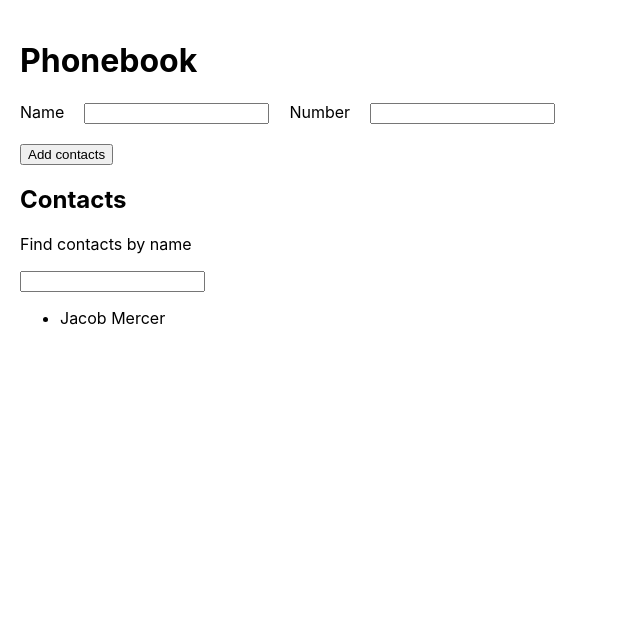
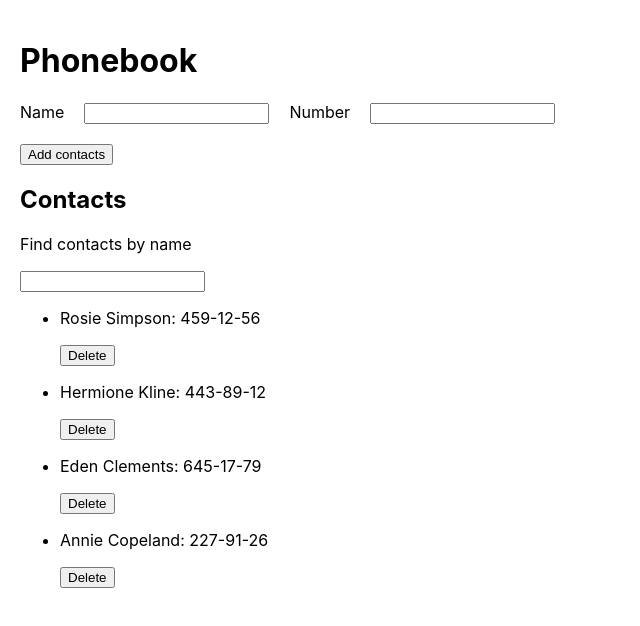
Before and after one commit to daria31v/goit-react-hw-02-phonebook, a React (Create React App) app: page / in a window 1280 px wide. Shown: the top 626 px of the page, without its empty margins (0-640 px from the left). Built offline with nearby package versions, Linux system fonts and the light colour scheme.

Commit message:
commit  4

```diff
--- a/package.json
+++ b/package.json
@@ -8,6 +8,7 @@
     "@testing-library/react": "^12.1.4",
     "@testing-library/user-event": "^13.5.0",
     "formik": "^2.2.9",
+    "nanoid": "^4.0.0",
     "prop-types": "^15.8.1",
     "react": "^18.1.0",
     "react-dom": "^18.1.0",
--- a/src/components/App.jsx
+++ b/src/components/App.jsx
@@ -2,75 +2,75 @@ import { Component } from 'react';
 import { Box } from './App.styled';
 import { ContactForm } from './ContactForm/ContactForm';
 import { Filter } from './Filter/Filter';
-// import { nanoid } from 'nanoid';
+import { ContactList } from './ContactList/ContactList';
+import { nanoid } from 'nanoid';
+// import { string } from 'prop-types';
+
 // ALERT for add 2 the same
-// id = nanoid ( ) //=> "V1StGXR8_Z5jdHi6B-myT"
 
 export class App extends Component {
   // for APP
   state = {
-    contacts: [],
+    contacts: [
+      { id: 'id-1', name: 'Rosie Simpson', number: '459-12-56' },
+      { id: 'id-2', name: 'Hermione Kline', number: '443-89-12' },
+      { id: 'id-3', name: 'Eden Clements', number: '645-17-79' },
+      { id: 'id-4', name: 'Annie Copeland', number: '227-91-26' },
+    ],
     filter: '',
   };
 
-  formSubmit = data => {
-    console.log(data)
+  // addContact =
+
+  addContact = (name, number) => {
+
+
+    this.setState(({ contacts }) => ({
+      contacts: [
+        {
+          id: nanoid(),
+          name,
+          number,
+        }, ...contacts,
+      ],
+    }))
   }
+  deleteContact = contactId => {
+    this.setState(prevState => ({
+      contacts: prevState.contacts.filter(contact => contact.id !== contactId),
+    }));
+  };
+
+
+
 
   hanleInputFilter = e => {
     console.log(e.currentTarget.value);
     this.setState({ filter: e.currentTarget.value });
-}
-
-//   hanleInputChange = e => {
-//     console.log(e.currentTarget);
-//     console.log(e.currentTarget.name);
-//     console.log(e.currentTarget.value);
-//     const { contacts, filter } = e.currentTarget;
-//     this.setState({[contacts]: filter})
-
-// }
-
-  // state = {
-  //   contacts: [],
-  //   name: '',
-  // };
-
-  // filter
-  //   state = {
-  //   contacts: [
-  //     {id: 'id-1', name: 'Rosie Simpson', number: '459-12-56'},
-  //     {id: 'id-2', name: 'Hermione Kline', number: '443-89-12'},
-  //     {id: 'id-3', name: 'Eden Clements', number: '645-17-79'},
-  //     {id: 'id-4', name: 'Annie Copeland', number: '227-91-26'},
-  //   ],
-  //   filter: '',
-  //   name: '',
-  //   number: ''
-  // }
+  };
 
 
   render() {
+    // const { contacts } = this.state;
+    // console.log({ contacts })
+
 
     return (
       <Box>
         <h1>Phonebook</h1>
-        <ContactForm onSubmit={this.formSubmit}
-          // onUpdate={this.hanleInputChange}
+        <ContactForm
+          onSubmit={this.addContact}
+
         />
         <h2>Contacts</h2>
-        <Filter onChange={this.hanleInputFilter}
-        value={this.state.filter}/>
+        <Filter onChange={this.hanleInputFilter} value={this.state.filter} />
 
-        {/* <ContactList
+        <ContactList
           items={this.state.contacts}
           onDelete={this.deleteContact}
-        /> */}
-          <ul>
-            <li>Jacob Mercer</li>
-          </ul>
-
+        />
       </Box>
     );
   }
+
 }
--- a/src/components/ContactForm/ContactForm.jsx
+++ b/src/components/ContactForm/ContactForm.jsx
@@ -1,4 +1,5 @@
-import {Button, FormAddContacts} from './ContactForm.styled'
+import { Button, FormAddContacts } from './ContactForm.styled';
+import { nanoid } from "nanoid";
 //  import { Formik, Form, Field, ErrorMessage } from 'formik';
 //  import * as yup from 'yup';
 //  import "yup-phone";
@@ -17,53 +18,48 @@ import { Component } from 'react';
 //     number: yup.string().phone().required()
 // });
 
-
-
-
 export class ContactForm extends Component {
   state = {
-        name:'',
+    name: '',
     number: '',
-    }
-
+  };
+  nameInputId = nanoid();
+  telInputId = nanoid();
   // submitForm = (values, {resetForm}) => {
   //   console.log('VALUES', values);
   //   resetForm();
   //   // this.props.onSubmit(value)
   // };
 
-  reset = () => {
+  // reset = () => {
+  //   this.setState({
+  //     name: '',
+  //     number: '',
+  //   });
+  // };
+
+  submitForm = e => {
+    e.preventDefault();
+
+    console.log(this.state)
+
+    this.props.onSubmit(this.state.name, this.state.number);
+
     this.setState({
-      name:'',
-      number: '',})
+      name: '',
+      number: '',
+    });
+  };
+  hanleInputChange = e => {
+    const { name, value } = e.currentTarget;
+    this.setState({ [name]: value });
   };
 
-
-  submitForm = e=>{
-    e.preventDefault();
-
-    this.props.onSubmit(this.state);
-
-    this.reset();
-  };
-  hanleInputChange = e => {
-    // console.log(e.currentTarget);
-    // console.log(e.currentTarget.name);
-    // console.log(e.currentTarget.value);
-    const {name, value} = e.currentTarget;
-    this.setState({[name] : value});
-  };
-
-
-
-  render(){
+  render() {
     return (
-
-
-    <form  onSubmit={this.submitForm}>
-
+      <form onSubmit={this.submitForm}>
         <FormAddContacts>
-      <label htmlFor="name">Name</label>
+          <label htmlFor={this.nameInputId}>Name</label>
           <div>
             <input
               type="text"
@@ -71,12 +67,12 @@ export class ContactForm extends Component {
               pattern="^[a-zA-Zа-яА-Я]+(([' -][a-zA-Zа-яА-Я ])?[a-zA-Zа-яА-Я]*)*$"
               title="Name may contain only letters, apostrophe, dash and spaces. For example Adrian, Jacob Mercer, Charles de Batz de Castelmore d'Artagnan"
               required
-        id="name"
+              id={this.nameInputId}
               onChange={this.hanleInputChange}
             />
             {/* <FormError name='name' component="div"/> */}
           </div>
-      <label htmlFor="tel">Number</label>
+          <label htmlFor={this.telInputId}>Number</label>
           <div>
             <input
               type="tel"
@@ -84,17 +80,15 @@ export class ContactForm extends Component {
               pattern="\+?\d{1,4}?[-.\s]?\(?\d{1,3}?\)?[-.\s]?\d{1,4}[-.\s]?\d{1,4}[-.\s]?\d{1,9}"
               title="Phone number must be digits and can contain spaces, dashes, parentheses and can start with +"
               required
-        id="tel"
+              id={this.telInputId}
               onChange={this.hanleInputChange}
             />
             {/* <FormError name='number' component="div"/> */}
           </div>
         </FormAddContacts>
 
-        <Button type='submit'>Add contacts</Button>
-
+        <Button type="submit">Add contacts</Button>
       </form>
-
 
       // <Formik value={values} onSubmit={this.submitForm} validationSchema={schema}>
 
@@ -134,5 +128,6 @@ export class ContactForm extends Component {
       // </Form>
 
       // </Formik>
-  );}
-};
+    );
+  }
+}
--- a/src/components/ContactItems/ContactItems.jsx
+++ b/src/components/ContactItems/ContactItems.jsx
@@ -0,0 +1,24 @@
+import PropTypes from 'prop-types';
+
+
+export const ContactItems = ({ item: { id, name, number}, onDelete }) => {
+  return (
+    <>
+      <p>
+        {name}: {number}
+      </p>
+      <button onClick={() => onDelete(id)}>Delete</button>
+    </>
+  );
+};
+
+
+
+ContactItems.propTypes = {
+  items: PropTypes.exact({
+    id: PropTypes.number.isRequired,
+    name: PropTypes.string.isRequired,
+    number: PropTypes.number.isRequired,
+    // onDelete: PropType.fun.isRequired,
+  }).isRequired,
+};
--- a/src/components/ContactList/ContactList.jsx
+++ b/src/components/ContactList/ContactList.jsx
@@ -0,0 +1,28 @@
+import { ContactItems } from '../ContactItems/ContactItems';
+import { Component } from 'react';
+
+export class ContactList extends Component {
+    state = {
+      contacts:[],
+  };
+
+  render() {
+    const { items, onDelete } = this.props;
+    return (
+      <ul>
+        {items.map(item => (
+          <li key={item.id}>
+            <ContactItems item={item} onDelete={onDelete} />
+          </li>
+        ))}
+      </ul>
+    );
+  }
+}
+
+
+// ContactList.proTypes = {
+//     items: PropTypes.arr.isRequired,
+    //    onDelete: PropType.func.isRequired})
+//     ).isRequired
+// }
```
Also changed, not shown: src/components/Filter/Filter.jsx (+22 -0 lines), 1 other file (tests, documents, lock files or other folders). Lines whose indentation alone changed are shown as unchanged.
